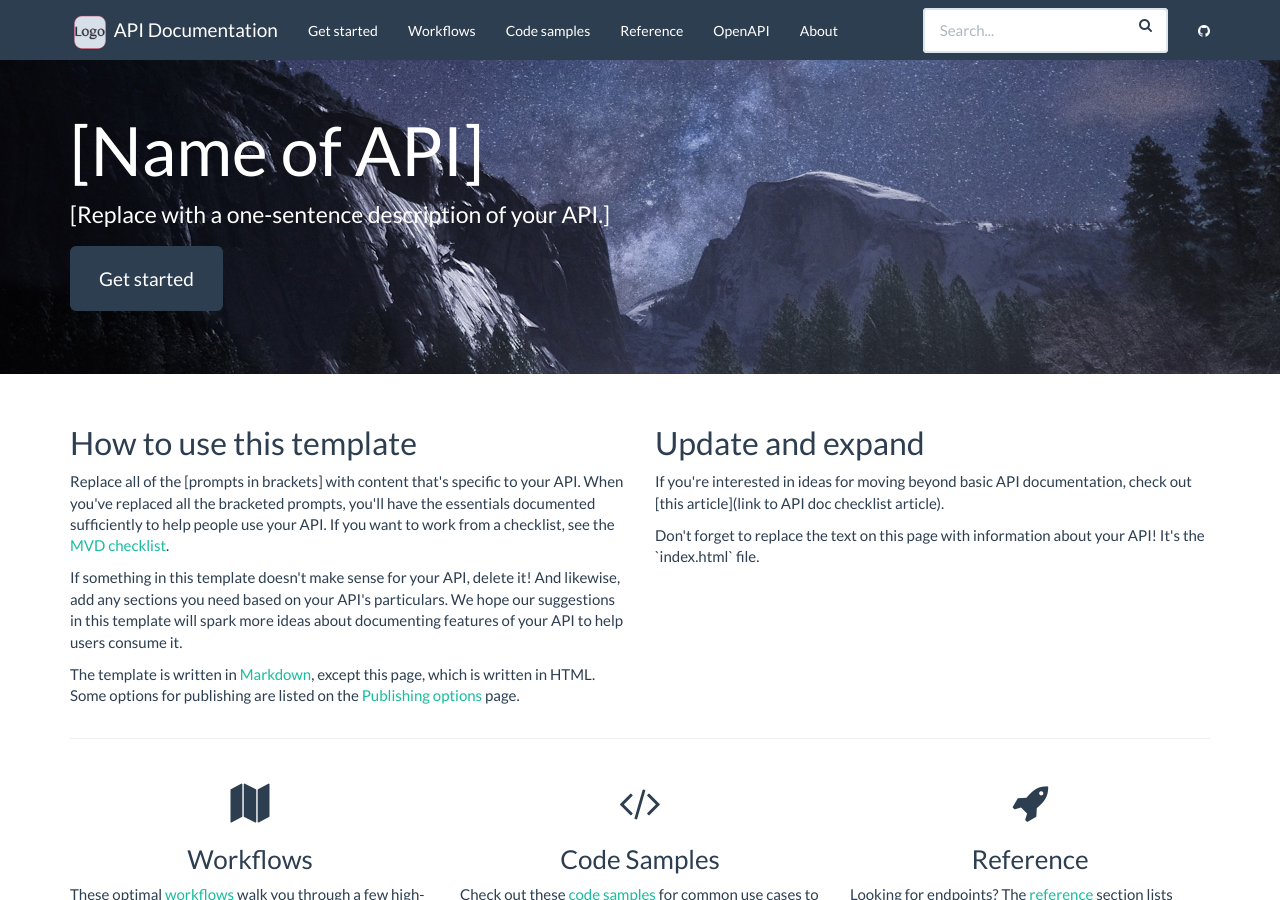
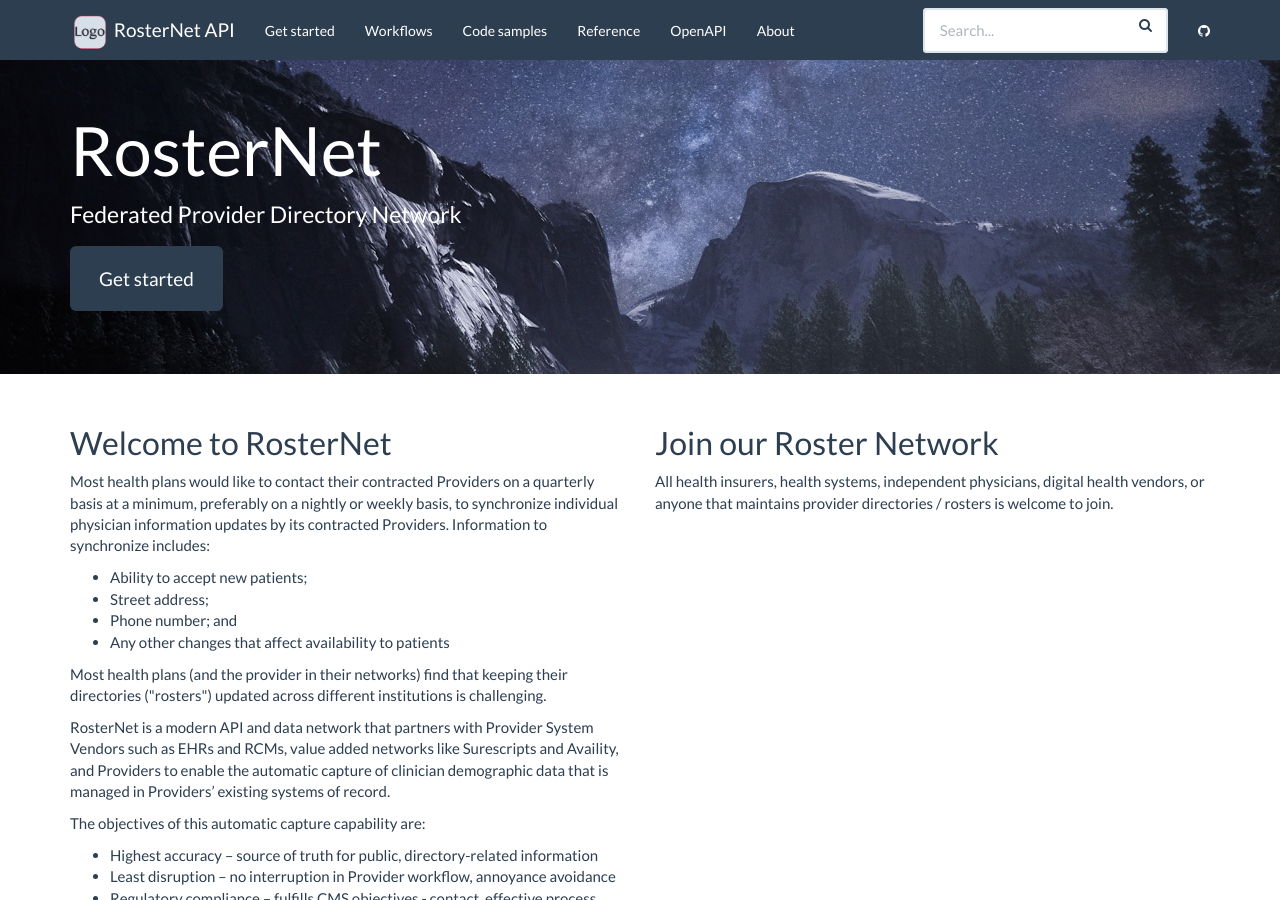
Before and after one commit to rosterSource/stopped.rosternet.github.io, a Jekyll site: the page built from index.html, in a window 1280 px wide and 900 px high. Built offline with Jekyll 4.4.1, drawn with Linux system fonts in a browser that asks for light colours; nearby versions of some CDN libraries; some of the changed text lies outside the part shown.

Commit message:
Initial commit

```diff
--- a/Gemfile
+++ b/Gemfile
@@ -7,7 +7,7 @@
 gem 'github-pages', group: :jekyll_plugins
 
 # to use GitHub Pages
-# gem "github-pages", group: :jekyll_plugins
+gem "github-pages", group: :jekyll_plugins
 
 # If you have any plugins, put them here!
 group :jekyll_plugins do
--- a/_config.yml
+++ b/_config.yml
@@ -1,13 +1,13 @@
 # Site settings
-title: API Documentation
-email: your-email@domain.com
+title: RosterNet API
+email: shahid@shah.org
 description: >
-  Documentation for [company name]'s' [name of API].
+  Documentation for RosterNet's' Federated Provider Directory API.
 
-baseurl: "/mvd-template" # the subpath of your site, e.g. /blog/
-url: https://hillaryfraley.github.io/mvd-template # the base hostname & protocol for your site
-git_address: https://github.com/hillaryfraley/mvd-template
-git_edit_address: https://github.com/hillaryfraley/mvd-template/blob/gh-pages
+baseurl: "/site" # the subpath of your site, e.g. /blog/
+url: https://rosternet.github.io/site # the base hostname & protocol for your site
+git_address: https://github.com/rosterNet/rosternet.github.io
+git_edit_address: https://github.com/rosterNet/rosternet.github.io/blob/master
 
 # Theme options from https://bootswatch.com/
 # comment-out to use default Bootstrap
--- a/index.html
+++ b/index.html
@@ -4,8 +4,8 @@
 
 <div class="header-container jumbotron">
     <div class="container">
-        <h1>[Name of API]</h1>
-        <p>[Replace with a one-sentence description of your API.]</p>
+        <h1>RosterNet</h1>
+        <p>Federated Provider Directory Network</p>
         <p><a class="btn btn-primary btn-lg" href="{{ "/docs/home/" | prepend: site.baseurl }}" role="button">Get started</a></p>
     </div>
 </div>
@@ -13,15 +13,26 @@
 <div class="container">
     <div class="row">
       <div class="col-md-6">
-        <h2 class="header-light regular-pad">How to use this template</h2>
-          <p>Replace all of the [prompts in brackets] with content that's specific to your API. When you've replaced all the bracketed prompts, you'll have the essentials documented sufficiently to help people use your API. If you want to work from a checklist, see the <a href="/mvd-template/docs/mvd_checklist/">MVD checklist</a>.</p>
-          <p>If something in this template doesn't make sense for your API, delete it! And likewise, add any sections you need based on your API's particulars. We hope our suggestions in this template will spark more ideas about documenting features of your API to help users consume it.</p>
-          <p>The template is written in <a href="https://daringfireball.net/projects/markdown/">Markdown</a>, except this page, which is written in HTML. Some options for publishing are listed on the <a href="/mvd-template/docs/publishing_options/">Publishing options</a> page.</p>
+        <h2 class="header-light regular-pad">Welcome to RosterNet</h2>
+        <p>Most health plans would like to contact their contracted Providers on a quarterly basis at a minimum, preferably on a nightly or weekly basis, to synchronize individual physician information updates by its contracted Providers. Information to synchronize includes:</p>
+        <ul>
+            <li>Ability to accept new patients;</li>
+            <li>Street address;</li>
+            <li>Phone number; and</li>
+            <li>Any other changes that affect availability to patients</li>
+        </ul>
+        <p>Most health plans (and the provider in their networks) find that keeping their directories ("rosters") updated across different institutions is challenging.</p>
+        <p>RosterNet is a modern API and data network that partners with Provider System Vendors such as EHRs and RCMs, value added networks like Surescripts and Availity, and Providers to enable the automatic capture of clinician demographic data that is managed in Providers’ existing systems of record.</p>
+        <p>The objectives of this automatic capture capability are: </p>
+        <ul>
+            <li>Highest accuracy – source of truth for public, directory-related information</li>
+            <li>Least disruption – no interruption in Provider workflow, annoyance avoidance</li>
+            <li>Regulatory compliance – fulfills CMS objectives - contact, effective process, consumer access</li>
+        </ul>
       </div>
       <div class="col-md-6">
-        <h2 class="header-light regular-pad">Update and expand</h2>
-        <p class="header-light regular-pad">If you're interested in ideas for moving beyond basic API documentation, check out [this article](link to API doc checklist article).</p>
-        <p>Don't forget to replace the text on this page with information about your API! It's the `index.html` file.</p>
+        <h2 class="header-light regular-pad">Join our Roster Network</h2>
+        <p class="header-light regular-pad">All health insurers, health systems, independent physicians, digital health vendors, or anyone that maintains provider directories / rosters is welcome to join.</p>
       </div>
     </div>
     <hr>
```
Also changed, not shown: Gemfile.lock.
